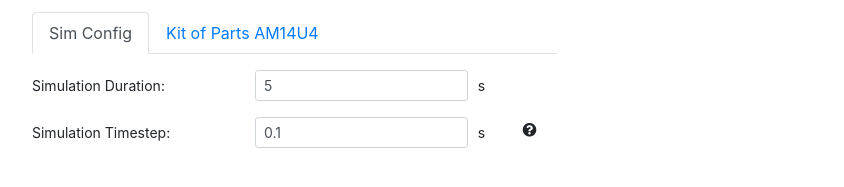
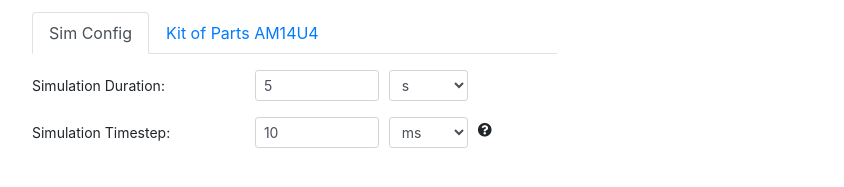
Before and after one commit to JaciBrunning/frc-motor-modelling, a React (Create React App) app: page / in a window 1280 px wide. Shown: the part 125-312 px from the top of the page, without its empty margins (68-912 px from the left). Built offline with nearby package versions, Linux system fonts and the light colour scheme.

Commit message:
Add unit supprot

```diff
--- a/src/App.js
+++ b/src/App.js
@@ -4,6 +4,7 @@ import ConfigPanel from './components/ConfigPanel';
 import './app.scss';
 import { v4 as uuid } from 'uuid';
 import _ from 'lodash';
+import * as Units from './framework/Units';
 
 class App extends React.Component {
   constructor(props) {
@@ -12,8 +13,8 @@ class App extends React.Component {
       config_counter: 1,
       configs: {},
       sim_config: {
-        time: 5,
-        dt: 0.1
+        time: Units.s.make(5),
+        dt: Units.ms.make(10)
       }
     };
     this.addConfig = this.addConfig.bind(this);
@@ -38,14 +39,14 @@ class App extends React.Component {
           name: name || ("Cfg #" + this.state.config_counter),
           motor: {
             key: "CIM",
-            voltage: 12.0,
+            voltage: Units.V.make(12.0),
             num: 4,
             reduction: 10.75
           },
           load: {
-            mass: 70,
-            angle: 0,
-            radius: 76.2 // mm
+            mass: Units.kg.make(70),
+            angle: Units.deg.make(0),
+            radius: Units.inch.make(6 / 2) // mm
           }
         }
       },
--- a/src/components/LoadConfig.js
+++ b/src/components/LoadConfig.js
@@ -1,37 +1,37 @@
 import React from 'react';
 import { Form } from 'react-bootstrap';
-import RowInput from './RowInput';
+import UnitInput, { Units } from './UnitInput';
 
 class LoadConfig extends React.PureComponent {
   render() {
     return <Form>
-      <RowInput
+      <UnitInput
         label='Load Mass'
         type='number'
         min={0}
         value={this.props.load.mass}
-        onChange={ e => { this.props.update({ mass: parseFloat(e.target.value) }) } }
-        unit='kg'
+        onChange={ v => { this.props.update({ mass: v }) } }
+        unit={Units.kg}
       />
-      <RowInput
+      <UnitInput
         className='mt-2'
         label='Load Angle (from horizon)'
         type='number'
         min={0} max={360} step={1}
         value={ this.props.load.angle }
-        onChange={ e => this.props.update({ angle: parseFloat(e.target.value) }) }
-        unit='deg'
+        onChange={ v => this.props.update({ angle: v }) }
+        unit={Units.deg}
         tooltip='Load angle from the horizon, to calculate effective weight of the load.
         For example, a drivebase will have 0 load angle (horizontal), while an elevator will be 90 (vertical).'
       />
-      <RowInput
+      <UnitInput
         className='mt-2'
         label='Wheel / Pulley Diameter'
         type='number'
         min={0}
-        value={this.props.load.radius * 2}
-        onChange={ e => this.props.update({ radius: parseFloat(e.target.value) / 2 }) }
-        unit='mm'
+        value={this.props.load.radius.with(r => r * 2)}
+        onChange={ v => this.props.update({ radius: v.with(d => d / 2) }) }
+        unit={Units.mm}
         tooltip='Diameter of the wheel, pulley, or moment arm that converts angular motion to linear motion (e.g. drivetrain wheels, elevator pulley).'
       />
     </Form>
--- a/src/components/MotorConfig.js
+++ b/src/components/MotorConfig.js
@@ -2,7 +2,7 @@ import React from 'react';
 import { Motors, motorFromConfig } from '../framework/Motor';
 import { ButtonGroup, Button, Form, Col } from 'react-bootstrap';
 import { MathComponent } from 'mathjax-react';
-import RowInput from './RowInput';
+import UnitInput, { Units } from './UnitInput';
 
 class MotorConfig extends React.Component {
   constructor(props) {
@@ -37,33 +37,34 @@ class MotorConfig extends React.Component {
       </Form.Row>
       <hr />
 
-      <RowInput
+      <UnitInput
         label="Applied Voltage"
         className="mb-2"
         type="number"
         value={ this.props.motor.voltage }
-        onChange={ e => { this.props.update({ voltage: parseFloat(e.target.value) }) } }
+        onChange={ v => { this.props.update({ voltage: v }) } }
         min={0}
         max={14}
         step={0.1}
-        unit='V'
+        unit={Units.V}
         tooltip='Desired applied voltage to the motor during the simulation.' />
 
-      <RowInput
+      <UnitInput
         label="Number of Motors"
         className="mb-2"
         type="number"
         value={ this.props.motor.num }
-        onChange={ e => { this.props.update({ num: parseInt(e.target.value) }) } }
+        onChange={ v => { this.props.update({ num: v }) } }
         min={1}
-        step={1} />
+        step={1}
+        parse={parseInt} />
 
-      <RowInput
+      <UnitInput
         label="Gearbox Reduction"
         className="mb-2"
         type="number"
         value={ this.props.motor.reduction }
-        onChange={ e => { this.props.update({ reduction: parseFloat(e.target.value) }) } }
+        onChange={ v => { this.props.update({ reduction: v }) } }
         min={0}
         step={0.1} />
 
--- a/src/components/RowInput.js
+++ /dev/null
@@ -1,44 +0,0 @@
-import React from 'react';
-import { Form, Col } from 'react-bootstrap';
-import HelpIcon from './HelpIcon';
-
-class RowInput extends React.PureComponent {
-  static defaultProps = {
-    md_lab: "5",
-    md_input: "5",
-    md_tooltip: "1",
-    md_unit: "1",
-    unit: undefined
-  };
-
-  render() {
-    var { className, md_lab, label, md_input, unit, md_unit, md_tooltip, tooltip, children, ...controlProps } = this.props;
-    return <Form.Row className={className}>
-      {
-        label ?
-          <Form.Label column="sm" md={ md_lab }>
-            { label }:
-          </Form.Label> : <React.Fragment />
-      }
-      <Col md={ md_input }>
-        {
-          children ? children : <Form.Control size="sm" {...controlProps} />
-        }
-      </Col>
-      {
-        unit ?
-          <Form.Label column="sm" md={ md_unit }>
-            { unit }
-          </Form.Label> : <Col md={md_unit} />
-      }
-      <Col md={ md_tooltip }>
-        {
-          tooltip ?
-            <HelpIcon tooltip={ tooltip } /> : <React.Fragment />
-        }
-      </Col>
-    </Form.Row>
-  }
-}
-
-export default RowInput;
--- a/src/components/SimConfig.js
+++ b/src/components/SimConfig.js
@@ -1,29 +1,29 @@
 import React from 'react';
 import { Form } from 'react-bootstrap';
-import RowInput from './RowInput';
+import UnitInput, { Units } from './UnitInput';
 
 class SimConfig extends React.Component {
   render() {
     return <Form>
-      <RowInput
+      <UnitInput
         className='my-3'
         label='Simulation Duration'
         type='number'
         min={0}
         value={ this.props.cfg.time }
-        onChange={ e => { this.props.update({ time: parseFloat(e.target.value) }) } }
-        unit='s'
+        onChange={ v => { this.props.update({ time: v }) } }
+        unit={Units.s}
       />
-      <RowInput
+      <UnitInput
         className='my-3'
         label='Simulation Timestep'
         type='number'
         min={0.001}
         step={0.001}
         value={ this.props.cfg.dt }
-        onChange={ e => { this.props.update({ dt: parseFloat(e.target.value) }) } }
-        unit='s'
+        onChange={ v => { this.props.update({ dt: v }) } }
         tooltip='Simulation time interval (dt). The smaller, the finer the detail of the simulation.'
+        unit={Units.s}
       />
     </Form>
   }
--- /dev/null
+++ b/src/components/UnitInput.js
@@ -0,0 +1,79 @@
+import React from 'react';
+import { Form, Col } from 'react-bootstrap';
+import HelpIcon from './HelpIcon';
+import * as Units from '../framework/Units';
+import Combo from './jellybean/Combo';
+
+class UnitInput extends React.PureComponent {
+  static defaultProps = {
+    md_lab: "5",
+    md_input: "3",
+    md_tooltip: "1",
+    md_unit: "2",
+    unit: undefined,
+    parse: parseFloat,
+    round: 3
+  };
+
+  constructor(props) {
+    super(props)
+    this.base_unit = this.props.unit ? this.props.unit.base : undefined;
+    this.changeValue = this.changeValue.bind(this);
+    this.getValue = this.getValue.bind(this);
+  }
+
+  changeValue(e) {
+    let val = e.target.value;
+    let n = this.props.parse(val);
+
+    if (this.base_unit) {
+      this.props.onChange(new Units.Measurement(this.props.value.unit, n));
+    } else {
+      this.props.onChange(n);
+    }
+  }
+
+  getValue() {
+    let val = this.base_unit ? this.props.value.value : this.props.value;
+    if (this.props.parse === parseFloat)
+      val = parseFloat(val.toFixed(this.props.round))   // Parsing again is a little trick to remove trailing zeros
+    return val
+  }
+
+  render() {
+    var { className, md_lab, label, md_input, md_unit, md_tooltip, tooltip, unit, parse, value, onChange, ...controlProps } = this.props;
+    return <Form.Row className={className}>
+      {
+        label ?
+          <Form.Label column="sm" md={ md_lab }>
+            { label }:
+          </Form.Label> : <React.Fragment />
+      }
+      <Col md={ md_input }>
+        {
+          <Form.Control size="sm" value={ this.getValue() } onChange={ this.changeValue } {...controlProps} />
+        }
+      </Col>
+      <Col md={md_unit}>
+        {
+          this.base_unit ?
+            <Combo value={ value.unit } onChange={ u => onChange(value.to(u)) }>
+              {
+                this.base_unit.allVariants().map(u => <Combo.Option key={u.name} data={u}> { u.name } </Combo.Option>)
+              }
+            </Combo>
+            : <React.Fragment />
+        }
+      </Col>
+      <Col md={ md_tooltip }>
+        {
+          tooltip ?
+            <HelpIcon tooltip={ tooltip } /> : <React.Fragment />
+        }
+      </Col>
+    </Form.Row>
+  }
+}
+
+export { Units };
+export default UnitInput;
--- /dev/null
+++ b/src/components/jellybean/Combo.js
@@ -0,0 +1,42 @@
+import React from 'react';
+import { Form } from 'react-bootstrap';
+
+class Option extends React.PureComponent {
+  render() {
+    var {children, ...props} = this.props;
+    return <option {...props}> { children } </option>;
+  }
+}
+
+class Combo extends React.Component {
+  static Option = Option;
+
+  constructor(props) {
+    super(props)
+    this.change = this.change.bind(this);
+    this.findOptionFor = this.findOptionFor.bind(this);
+  }
+
+  change(e) {
+    if (this.props.onChange) {
+      let val = e.target.value;
+      let child = this.props.children.find(c => c.key === val);
+      this.props.onChange(child.props.data);
+    }
+  }
+
+  findOptionFor(v) {
+    return this.props.children.find(c => c.props.data === v)
+  }
+
+  render() {
+    var { children, value, onChange, ...props } = this.props;
+    return <Form.Control size="sm" as="select" value={ this.findOptionFor(value).key } onChange={ this.change } {...props}>
+      {
+        children
+      }
+    </Form.Control>
+  }
+}
+
+export default Combo;
--- /dev/null
+++ b/src/framework/Units.js
@@ -0,0 +1,85 @@
+class Unit {
+  constructor(name, factor_to_base=1, base=null) {
+    this.name = name;
+    this.factor_to_base = factor_to_base;
+    this.base = base;
+
+    if (!base && (factor_to_base - 1) > 0.001)
+      throw(`ERROR: Unit ${name} has no base unit!`)
+
+    if (!base) {
+      this.derivatives = []
+      this.base = this;
+    } else {
+      while (this.base.base !== this.base) {
+        this.factor_to_base *= this.base.factor_to_base;
+        this.base = this.base.base;
+      }
+      this.base.derivatives.push(this);
+    }
+  }
+
+  toBase(n) {
+    return n * this.factor_to_base;
+  }
+
+  fromBase(n) {
+    return n / this.factor_to_base;
+  }
+
+  to(unit, n) {
+    if (unit.base !== this.base)
+      throw "Cannot convert between units of different bases!"
+    return unit.fromBase(this.toBase(n));
+  }
+
+  allVariants() {
+    return [ this.base, ...this.base.derivatives ]
+  }
+};
+
+export class Measurement {
+  constructor(unit, value) {
+    this.unit = unit;
+    this.value = value;
+    if (this.unit === undefined || this.value === undefined)
+      throw "Measurement params undefined";
+  }
+
+  to(unit) {
+    return new Measurement(unit, this.unit.to(unit, this.value));
+  }
+
+  toBase() {
+    return this.unit.toBase(this.value);
+  }
+
+  with(f) {
+    return new Measurement(this.unit, f(this.value));
+  }
+};
+
+Unit.prototype.make = function(n) {
+  return new Measurement(this, n);
+};
+
+// Length
+export const m    = new Unit('m', 1)
+export const mm   = new Unit('mm', 1 / 1000, m);
+export const cm   = new Unit('cm', 10, mm);
+export const inch = new Unit('in', 25.4, mm);
+
+// Time
+export const s  = new Unit('s', 1);
+export const ms = new Unit('ms', 1 / 1000, s);
+
+// Mass
+export const kg = new Unit('kg', 1);
+export const lb = new Unit('lb', 0.453592, kg);
+
+// Voltage
+export const V = new Unit('V', 1);
+
+// Angle
+export const rad = new Unit('rad', 1);
+export const deg = new Unit('deg', Math.PI / 180, rad);
```
